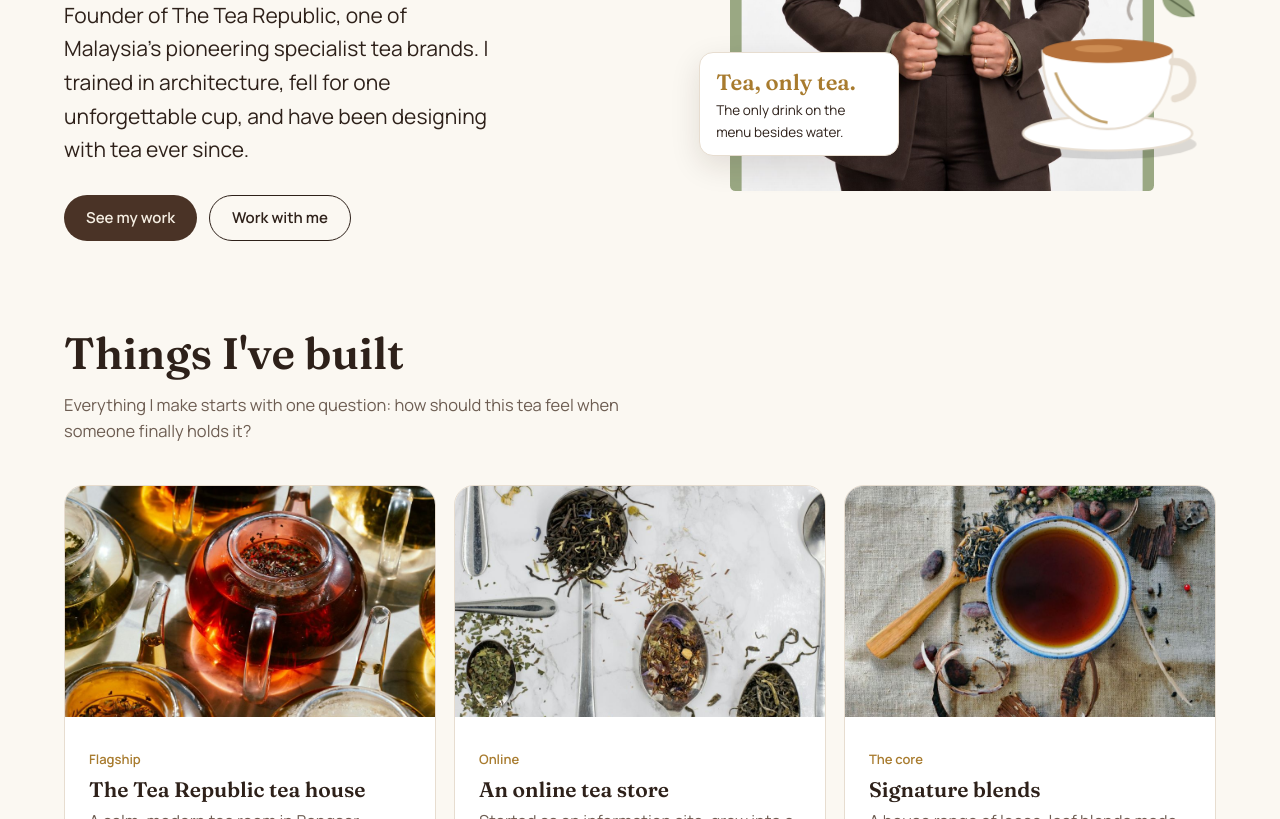
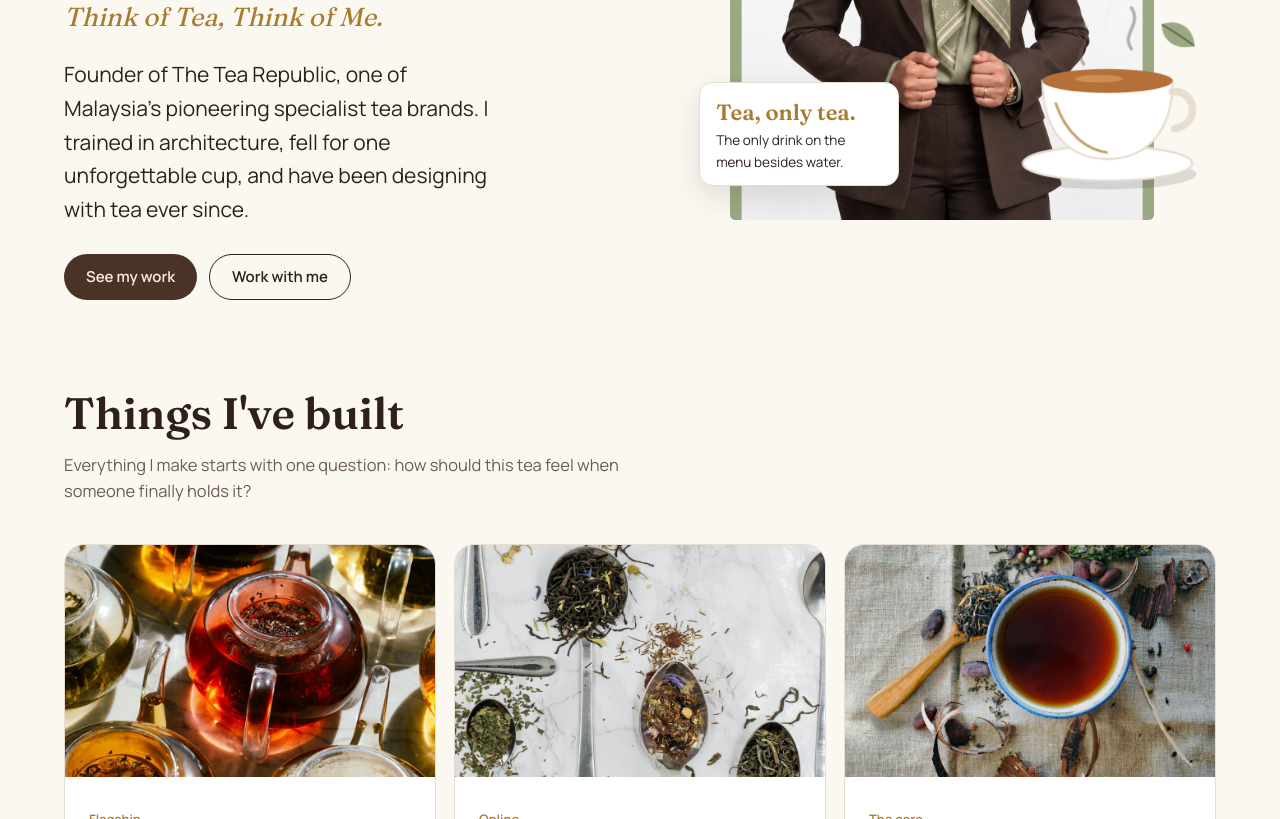
Before and after one commit to kimyrastyle-cpu/sumita-singam, a plain HTML site: page index.html in a window 1280 px wide. Shown: the part 586-1405 px from the top of the page. Drawn offline with Linux system fonts and the light colour scheme.

Commit message:
Add signature tagline: Think of Tea, Think of Me
Co-Authored-By: Claude Opus 5.5 <noreply@anthropic.com>
Claude-Session: https://claude.ai/code/session_01DqwDH8nATRyCjEVgArUDPR

```diff
--- a/index.html
+++ b/index.html
@@ -41,6 +41,7 @@ header{position:sticky;top:0;z-index:5;background:color-mix(in srgb,var(--bg) 88
 .where i{width:8px;height:8px;border-radius:50%;background:var(--sage)}
 .hero h1{font-size:clamp(44px,7vw,84px);letter-spacing:-.01em}
 .hero h1 em{font-style:italic;font-weight:400}
+.sig{font-family:Fraunces,Georgia,serif;font-style:italic;font-size:clamp(20px,2.4vw,26px);color:var(--gold);margin:18px 0 0}
 .hero p.big{font-size:clamp(18px,2vw,21px);max-width:34ch;margin:20px 0 28px}
 .btns{display:flex;flex-wrap:wrap;gap:12px}
 .btn{display:inline-flex;align-items:center;min-height:46px;padding:0 22px;border-radius:999px;text-decoration:none;font-weight:600;font-size:15px}
@@ -120,6 +121,7 @@ footer .wrap{display:flex;flex-wrap:wrap;justify-content:space-between;gap:12px}
   <div>
     <div class="where"><i></i>Kuala Lumpur, Malaysia</div>
     <h1>Hi, I'm Sumita. I build <em>tea</em> experiences.</h1>
+    <p class="sig">Think of Tea, Think of Me.</p>
     <p class="big">Founder of The Tea Republic, one of Malaysia's pioneering specialist tea brands. I trained in architecture, fell for one unforgettable cup, and have been designing with tea ever since.</p>
     <div class="btns"><a class="btn p" href="#built">See my work</a><a class="btn s" href="#contact">Work with me</a></div>
   </div>
@@ -159,7 +161,7 @@ footer .wrap{display:flex;flex-wrap:wrap;justify-content:space-between;gap:12px}
   <ol class="tl" id="tl"></ol>
 </div></section>
 
-<div class="strip" role="img" aria-label="Rows of tea bushes on a hillside"><p>Every good cup starts on a hillside.</p></div>
+<div class="strip" role="img" aria-label="Rows of tea bushes on a hillside"><p>Think of Tea, Think of Me.</p></div>
 
 <section class="band fav" id="love"><div class="wrap">
   <h2>Teas I really love</h2>
@@ -185,7 +187,7 @@ footer .wrap{display:flex;flex-wrap:wrap;justify-content:space-between;gap:12px}
 </div></section>
 </main>
 
-<footer><div class="wrap"><span>© 2026 Sumita J. Singam · The Tea Republic</span><span>Made with a lot of tea in Kuala Lumpur · Photos: Unsplash</span></div></footer>
+<footer><div class="wrap"><span>© 2026 Sumita J. Singam · The Tea Republic · <i>Think of Tea, Think of Me.</i></span><span>Made with a lot of tea in Kuala Lumpur · Photos: Unsplash</span></div></footer>
 
 <script>
 {
```
